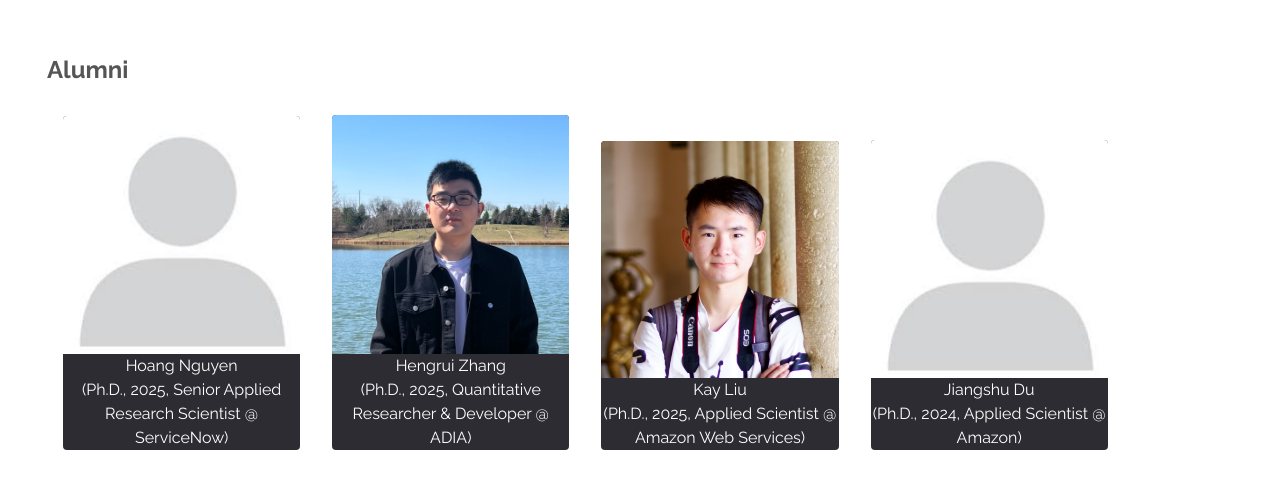
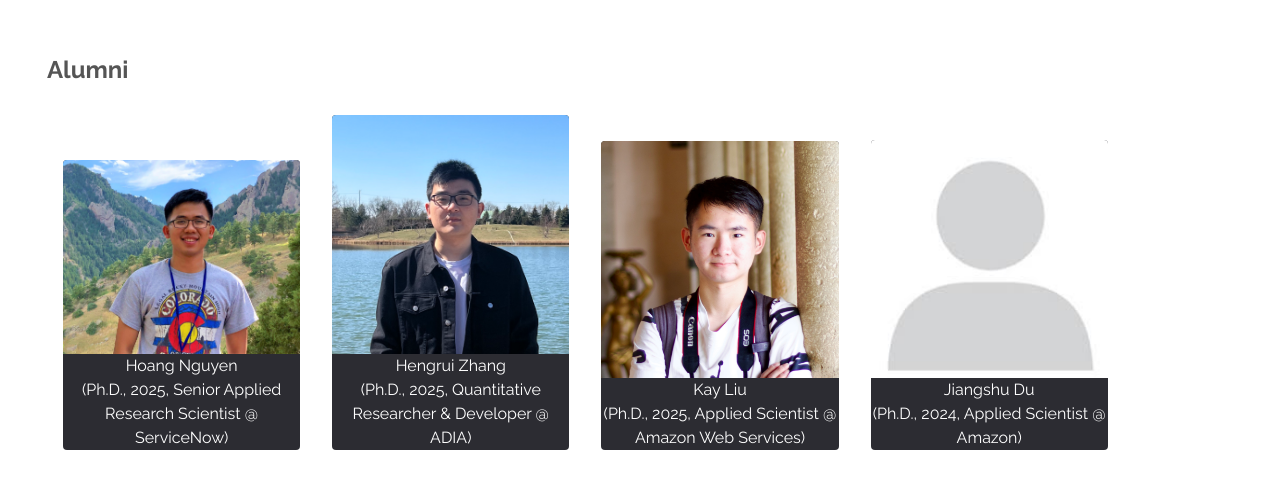
Before and after one commit to BDSC-UIC/bdsc-uic.github.io, a plain HTML site: page people.html in a window 1280 px wide. Shown: the part 2339-2818 px from the top of the page. Drawn offline with nearby package versions, Linux system fonts and the light colour scheme.

Commit message:
Update people.html

```diff
--- a/people.html
+++ b/people.html
@@ -264,7 +264,7 @@
 						</div> -->
 
 						<div class="box">
-							<a class="image fit"><img src="images/unknown.jpg" alt="" /></a>
+							<a class="image fit"><img src="images/people/HNg.jpg" alt="" /></a>
 							<div class="inner"><h3>Hoang Nguyen</br>(Ph.D., 2025, Senior Applied Research Scientist @ ServiceNow)</h3></div>
 						</div>
 <!-- 						<div class="box">
```
